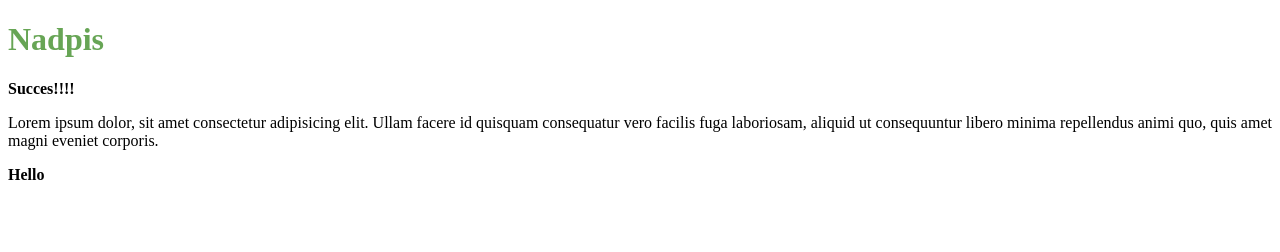
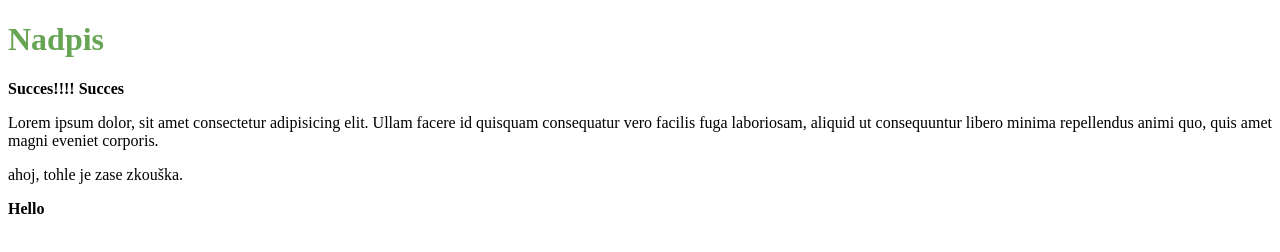
Before and after one commit to josefbogar/zkouska-vs-code, a plain HTML site: page index.html in a window 1280 px wide. Drawn offline with Linux system fonts and the light colour scheme; a script that the page names is missing.

Commit message:
added 15.7

```diff
--- a/index.html
+++ b/index.html
@@ -9,7 +9,9 @@
 <body>
     <h1>Nadpis</h1>
     <strong>Succes!!!!</strong>
+    <strong>Succes</strong>
     <p>Lorem ipsum dolor, sit amet consectetur adipisicing elit. Ullam facere id quisquam consequatur vero facilis fuga laboriosam, aliquid ut consequuntur libero minima repellendus animi quo, quis amet magni eveniet corporis.</p>
+    <p>ahoj, tohle je zase zkouška.</p>
     <strong>Hello</strong>
 <script src="script.js"></script>
 
```
